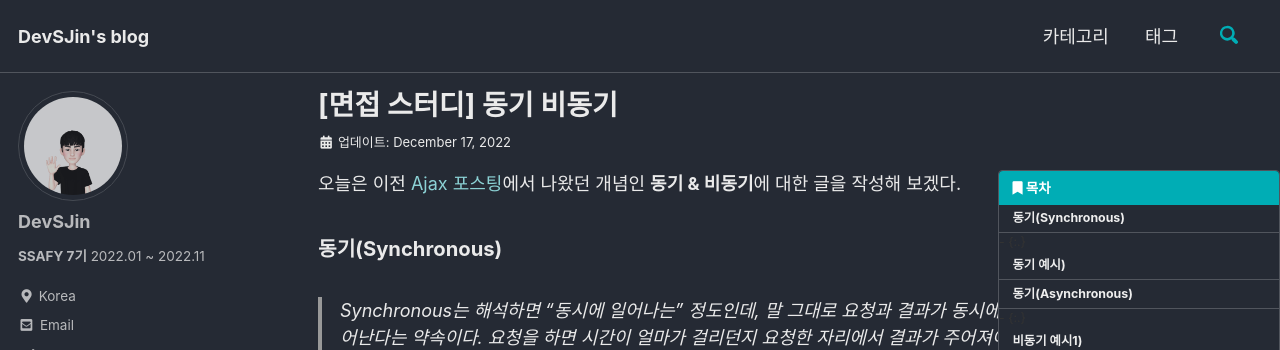
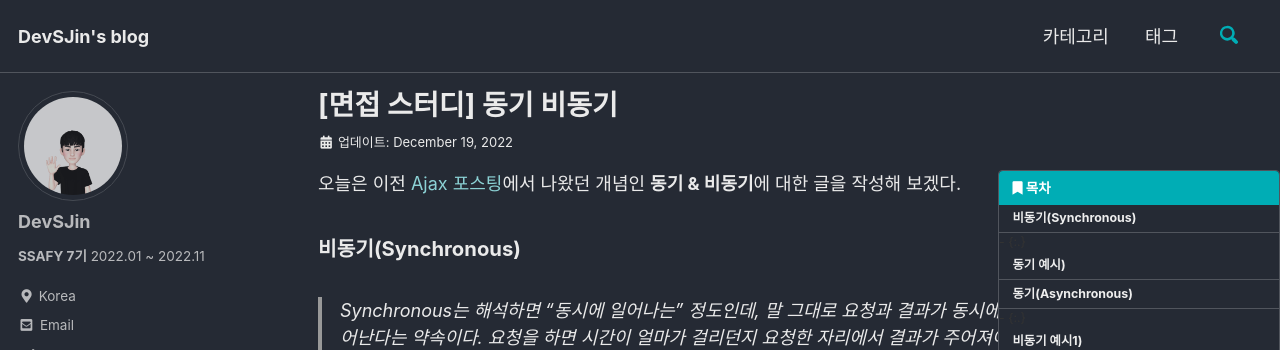
Before and after one commit to DevSJin/DevSJin.github.io, a Jekyll site: the page built from _posts/interview/jobinterview/2022-12-19-동기 비동기.md, in a window 1280 px wide and 900 px high. Shown: the top 350 px of the window. Built offline with Jekyll 4.4.1, drawn with Linux system fonts in a browser that asks for light colours; cached includes are drawn as plain includes; comment, search, counter and statistics services are not loaded.

Commit message:
오탈자 수정

```diff
--- a/_posts/interview/jobinterview/2022-12-17-동기 비동기.md
+++ b/_posts/interview/jobinterview/2022-12-19-동기 비동기.md
@@ -19,7 +19,7 @@ comments: true
 
 
 
-### 동기(Synchronous)
+### 비동기(Synchronous)
 
 > Synchronous는 해석하면 "동시에 일어나는" 정도인데, 말 그대로 요청과 결과가 동시에 일어난다는 약속이다. 요청을 하면 시간이 얼마가 걸리던지 요청한 자리에서 결과가 주어져야 한다.
 
@@ -44,7 +44,7 @@ console.log('3')
 예상대로 1, 2, 3이 순차적으로 출력이 된 모습이다.
 이처럼 코드가 위에서부터 순서대로 하나가 끝나면 다음 코드가 실행되는 방식을 동기적 처리 (Synchronous)라고 한다.
 
-
+----
 
 ### 동기(Asynchronous)
 
@@ -87,7 +87,7 @@ setTimeout()메소드의 첫번째 인자는 콜백함수이고 두번째 인자
 
 
 
-
+---
 
 ### 그렇다면 왜 JS는 기다려주지 않는 방식으로 동작하는가?
 
@@ -120,6 +120,8 @@ setTimeout()메소드의 첫번째 인자는 콜백함수이고 두번째 인자
 
 
 
+---
+
 ### 순차적으로 비동기를 처리하는 방법은?
 
 - JS의 Event Loop를 살펴보면, Web API로 들어오는 순서는 중요하지 않고, 어떤 이벤트가 먼저 처리되느냐가 중요했다. 즉 작성한 코드와는 별개로 실행 순서가 불명확 했다.
```
